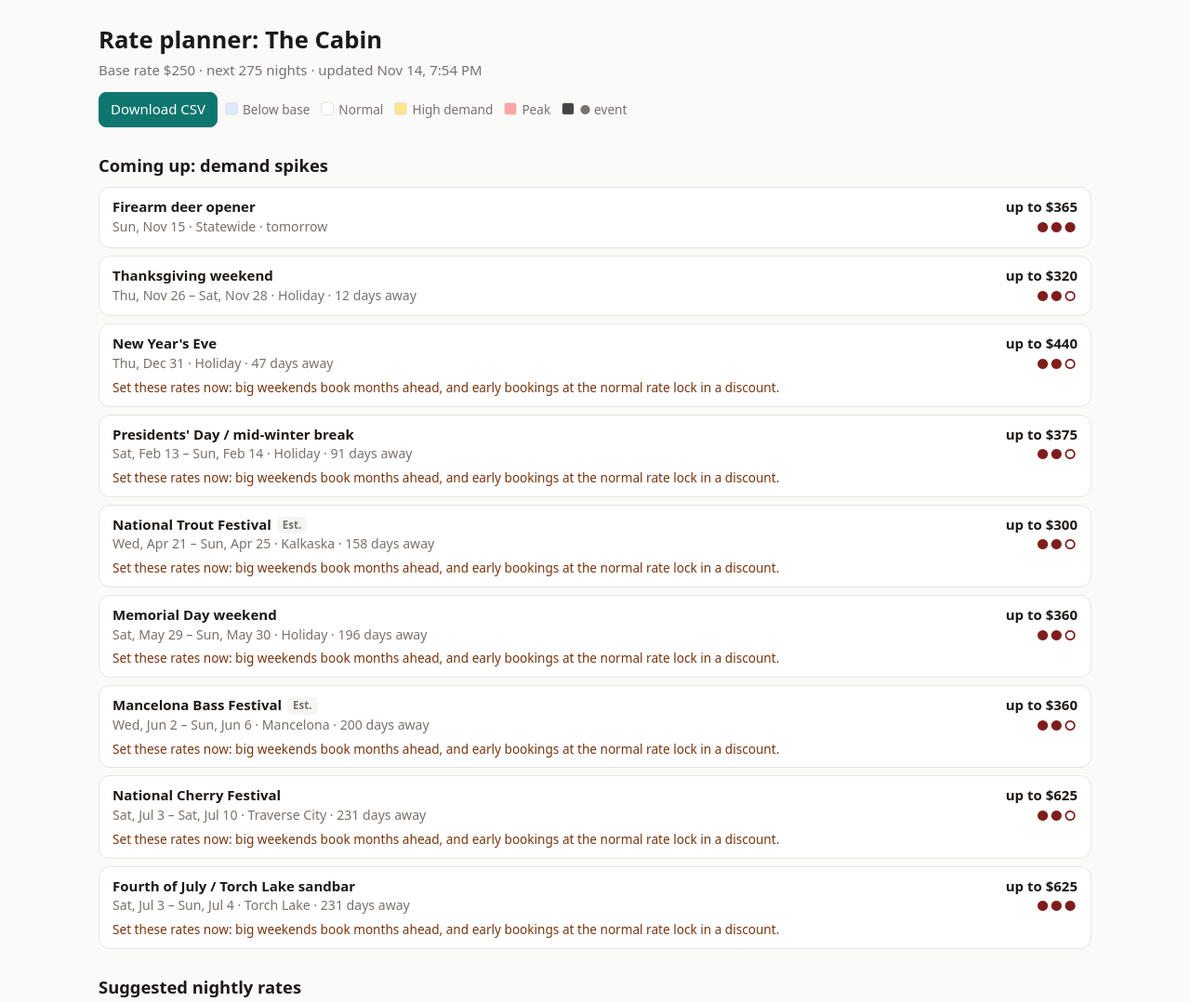
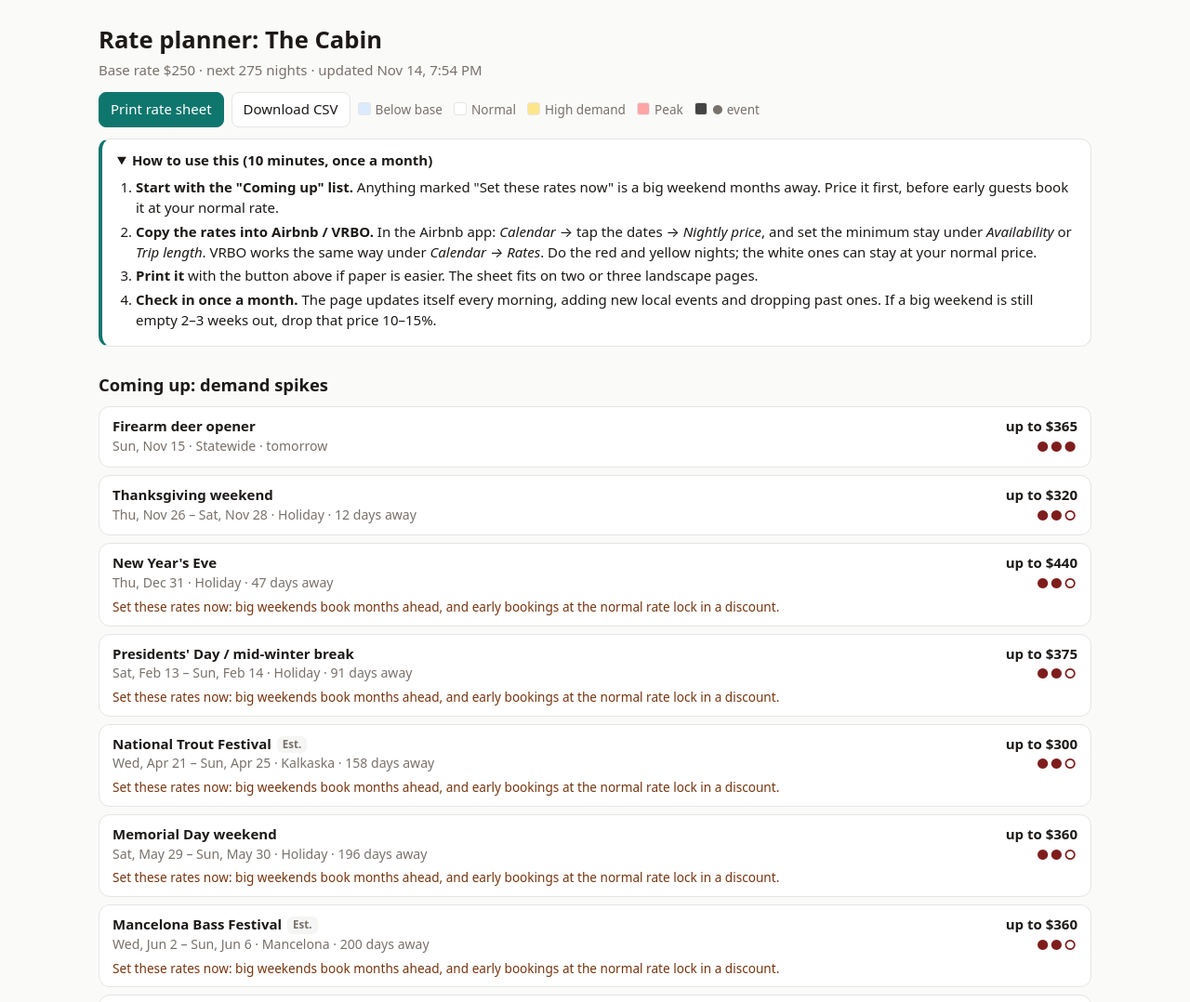
Before and after one commit to njenks11/Cabin-events, a website: page public/owner/index.html in a window 1280 px wide. Shown: the top 1078 px of the page at 93% size. Drawn offline with Linux system fonts and the light colour scheme.

Commit message:
Add printable rate sheet and how-to steps; set radius to 35 miles
Co-Authored-By: Claude Opus 5.5 <noreply@anthropic.com>
Claude-Session: https://claude.ai/code/session_01UmvXhxwiHmULzJ4j1Btc7X

```diff
--- a/config.json
+++ b/config.json
@@ -3,7 +3,7 @@
   "zip": "49659",
   "latitude": 44.9022,
   "longitude": -85.0609,
-  "radiusMiles": 40,
+  "radiusMiles": 35,
   "daysAhead": 120,
   "timezone": "America/Detroit",
   "maxEvents": 500,
--- a/public/owner/index.html
+++ b/public/owner/index.html
@@ -49,6 +49,23 @@
   #detail:empty { display: none; }
   #detail ul { margin: 6px 0 0; padding-left: 18px; }
   .note { font-size: .82rem; color: var(--muted); margin-top: 24px; }
+  .howto { background: var(--card); border: 1px solid var(--line); border-left: 4px solid var(--accent); border-radius: 12px; padding: 12px 16px; margin: 12px 0 4px; }
+  .howto summary { font-weight: 650; cursor: pointer; }
+  .howto ol { margin: 8px 0 2px; padding-left: 20px; }
+  .howto li { margin: 4px 0; }
+  @media print {
+    @page { size: letter landscape; margin: 0.4in; }
+    body { background: #fff; font-size: 11px; }
+    main { max-width: none; padding: 0; }
+    .toolbar, #detail, .tip, .howto, .note, .print-hide { display: none !important; }
+    .months { grid-template-columns: repeat(3, 1fr); gap: 8px; }
+    .month, .spike { break-inside: avoid; }
+    .spikes { grid-template-columns: 1fr 1fr; gap: 4px; }
+    .spike { padding: 4px 8px; }
+    .day { min-height: 30px; -webkit-print-color-adjust: exact; print-color-adjust: exact; }
+    h2 { margin: 10px 0 6px; break-after: avoid; }
+    .page-break { break-before: page; }
+  }
   @media (max-width: 420px) { .day { min-height: 38px; padding: 2px; font-size: .62rem; } .day b { font-size: .68rem; } }
 </style>
 </head>
@@ -57,7 +74,8 @@
   <h1 id="title">Rate planner</h1>
   <p class="sub" id="meta">Loading…</p>
   <div class="toolbar">
-    <button class="primary" id="csv">Download CSV</button>
+    <button class="primary" onclick="window.print()">Print rate sheet</button>
+    <button id="csv">Download CSV</button>
     <div class="legend">
       <span style="--sw:var(--low)">Below base</span>
       <span style="--sw:var(--normal)">Normal</span>
@@ -67,10 +85,24 @@
     </div>
   </div>
 
+  <details class="howto" open>
+    <summary>How to use this (10 minutes, once a month)</summary>
+    <ol>
+      <li><strong>Start with the "Coming up" list.</strong> Anything marked "Set these rates now" is a big weekend months away.
+        Price it first, before early guests book it at your normal rate.</li>
+      <li><strong>Copy the rates into Airbnb / VRBO.</strong> In the Airbnb app: <em>Calendar</em> → tap the dates →
+        <em>Nightly price</em>, and set the minimum stay under <em>Availability</em> or <em>Trip length</em>. VRBO works the same way under
+        <em>Calendar → Rates</em>. Do the red and yellow nights; the white ones can stay at your normal price.</li>
+      <li><strong>Print it</strong> with the button above if paper is easier. The sheet fits on two or three landscape pages.</li>
+      <li><strong>Check in once a month.</strong> The page updates itself every morning, adding new local events and dropping past ones.
+        If a big weekend is still empty 2–3 weeks out, drop that price 10–15%.</li>
+    </ol>
+  </details>
+
   <h2>Coming up: demand spikes</h2>
   <div class="spikes" id="spikes"></div>
 
-  <h2>Suggested nightly rates</h2>
+  <h2 class="page-break">Suggested nightly rates</h2>
   <div class="months" id="months"></div>
   <div id="detail" aria-live="polite"></div>
 
```
